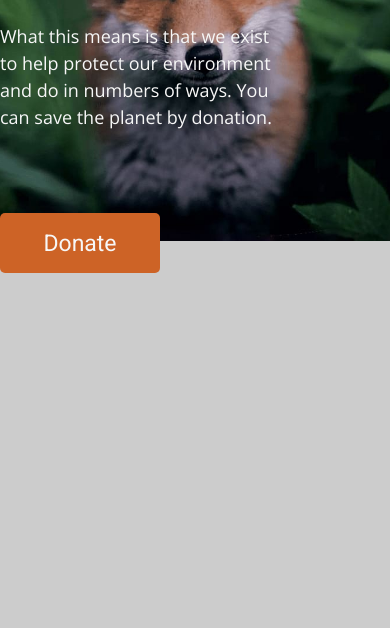
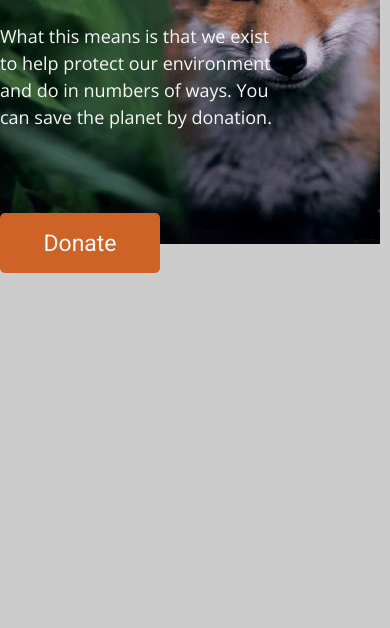
Before and after one commit to sobdima/wildlife, a plain HTML site: page index.html in a window 390 px wide. Shown: the part 216-844 px from the top of the page. Drawn offline with nearby package versions, Linux system fonts and the light colour scheme.

Commit message:
640px test3

```diff
--- a/style.css
+++ b/style.css
@@ -290,9 +290,8 @@
 /*adaptive layout*/
 @media (max-width: 640px) {
   .header {
-    background: url("assets/rectangle.jpg") no-repeat;
-    background-size: 100vh;
-    background-position: 50% 0%;
+    background: url("assets/rectangle2.jpg") no-repeat;
+    background-size: 45vh;
   }
 
   .header_top {
```
Also changed, not shown: assets/rectangle2.jpg (added).
